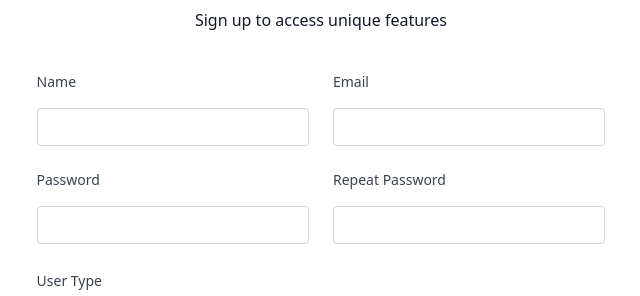
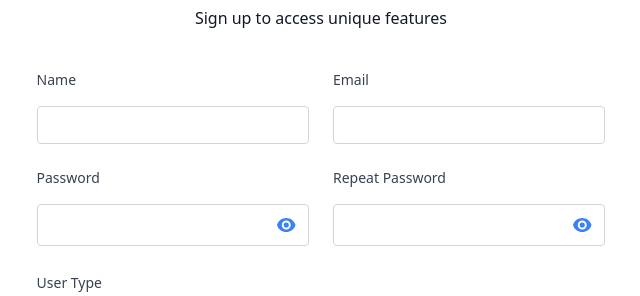
Before and after one commit to danielaWaldeck95/big_challenge_frontend, a Next.js app: page /auth/register in a window 1280 px wide. Shown: the part 193-489 px from the top of the page, without its empty margins (319-959 px from the left). Built offline with nearby package versions, Linux system fonts and the light colour scheme.

Commit message:
implement register using react query and form hooks

```diff
--- a/cspell.json
+++ b/cspell.json
@@ -1,4 +1,4 @@
 {
   "ignorePaths": ["node_modules", "package.json", "postcss.config.js", "tailwind.config.js"],
-  "words": ["callout", "Dont", "vercel", "zustand", "heroicons", "Toastify"]
+  "words": ["callout", "Dont", "vercel", "zustand", "heroicons", "hookform", "Toastify"]
 }
--- a/package.json
+++ b/package.json
@@ -15,6 +15,7 @@
   },
   "dependencies": {
     "@heroicons/react": "^2.0.16",
+    "@hookform/resolvers": "^2.9.11",
     "@types/node": "18.14.1",
     "@types/react": "18.0.28",
     "@types/react-dom": "18.0.11",
@@ -23,8 +24,11 @@
     "next": "13.2.1",
     "react": "18.2.0",
     "react-dom": "18.2.0",
+    "react-hook-form": "^7.43.5",
+    "react-query": "^3.39.3",
     "react-toastify": "^9.1.1",
     "typescript": "4.9.5",
+    "zod": "^3.21.4",
     "zustand": "^4.3.6"
   },
   "devDependencies": {
--- a/src/components/base/InputField.tsx
+++ b/src/components/base/Input.tsx
@@ -1,28 +1,24 @@
-import { useState } from "react";
+import React, { forwardRef, InputHTMLAttributes, useState } from "react";
 import { EyeIcon, EyeSlashIcon } from "@heroicons/react/24/solid";
 
-interface IInputFieldProps {
+export interface InputProps extends InputHTMLAttributes<HTMLInputElement> {
+  error?: string;
   errors?: string[];
-  label?: string;
-  name: string;
-  onChange: (event: React.ChangeEvent<HTMLInputElement>) => void;
+  label?: React.ReactNode;
+  name?: string;
   placeholder?: string;
   type: string;
-  value: string;
+  value?: string;
 }
 
-export default function InputField({
-  errors,
-  label,
-  name,
-  onChange,
-  placeholder,
-  type,
-  value,
-}: IInputFieldProps): JSX.Element {
+function Input(
+  { error, errors, label, name, placeholder, type, ...props }: InputProps,
+  ref: React.ForwardedRef<HTMLInputElement>,
+) {
   const [inputType, setInputType] = useState<string>(type);
+
   const handleShowPassword = () =>
-    inputType === "password" ? setInputType("text") : setInputType("password");
+    setInputType(inputType === "password" ? "text" : "password");
 
   const eyeIcon =
     inputType === "password" ? (
@@ -33,9 +29,9 @@ export default function InputField({
 
   const listErrors =
     errors &&
-    errors.map((error) => (
-      <div className="text-xs text-red-500" key={error}>
-        {error}
+    errors.map((err) => (
+      <div className="text-xs text-red-500" key={err}>
+        {err}
       </div>
     ));
 
@@ -47,19 +43,26 @@ export default function InputField({
         </label>
       )}
       <div>
-        <div className="flex w-full items-center space-x-4 rounded border border-gray-300 bg-white  py-2 px-3 leading-tight">
+        <div
+          className={`flex w-full items-center space-x-4 rounded border border-gray-300 bg-white  py-2 px-3 leading-tight  ${
+            error && "border-red-500"
+          }`}
+        >
           <input
+            {...props}
+            ref={ref}
             type={inputType}
-            value={value}
             name={name}
             className="w-full appearance-none focus:outline-none"
             placeholder={placeholder}
-            onChange={onChange}
           />
-          {value && type === "password" && eyeIcon}
+          {type === "password" && eyeIcon}
         </div>
+        {error && <div className="text-xs text-red-500">{error}</div>}
         {listErrors}
       </div>
     </div>
   );
 }
+
+export default forwardRef(Input);
--- a/src/pages/api/hello.ts
+++ /dev/null
@@ -1,10 +0,0 @@
-// Next.js API route support: https://nextjs.org/docs/api-routes/introduction
-import type { NextApiRequest, NextApiResponse } from "next";
-
-type Data = {
-  name: string;
-};
-
-export default function handler(req: NextApiRequest, res: NextApiResponse<Data>) {
-  res.status(200).json({ name: "John Doe" });
-}
--- /dev/null
+++ b/src/pages/api/index.ts
@@ -0,0 +1,37 @@
+// Next.js API route support: https://nextjs.org/docs/api-routes/introduction
+import axios from "axios";
+
+export type NewUser = {
+  email: string;
+  name: string;
+  password: string;
+  password_confirmation: string;
+  user_type: string;
+};
+
+export type LoginUser = {
+  email: string;
+  password: string;
+};
+
+interface ILoginResponse {
+  message: string;
+  token: string;
+}
+
+export const getCSRFCookie = async () => {
+  await axios.get(`${process.env.NEXT_PUBLIC_HOST}/sanctum/csrf-cookie`);
+};
+
+export const login = (formValues: LoginUser) =>
+  axios
+    .post<ILoginResponse>(`${process.env.NEXT_PUBLIC_API_URL}/login`, formValues)
+    .then(({ data }) => data);
+
+export const signUp = async (data: NewUser) => {
+  const { data: response } = await axios.post(
+    `${process.env.NEXT_PUBLIC_API_URL}/signup`,
+    data,
+  );
+  return response.data;
+};
--- a/src/pages/auth/register.tsx
+++ b/src/pages/auth/register.tsx
@@ -1,60 +1,112 @@
-import { useState } from "react";
+import { SubmitHandler, useForm } from "react-hook-form";
+import { useMutation } from "react-query";
+import { zodResolver } from "@hookform/resolvers/zod";
 import Link from "next/link";
+import { useRouter } from "next/router";
+import { z } from "zod";
 
 import AuthHeading from "@/components/AuthHeading";
 import BaseButton from "@/components/base/BaseButton";
-import InputField from "@/components/base/InputField";
+import Input from "@/components/base/Input";
+import showToast from "@/utils/showToast";
+import { signUp } from "../api";
 
-export default function Auth() {
-  const [formValues, setForm] = useState({
-    email: "",
-    name: "",
-    password: "",
-    passwordConfirmation: "",
-    userType: "doctor",
+const UserTypes = ["doctor", "patient"];
+const validationSchema = z
+  .object({
+    email: z.string().min(1, { message: "Email is required" }).email({
+      message: "Must be a valid email",
+    }),
+    name: z.string().min(2, { message: "Name is required" }),
+    password: z
+      .string()
+      .min(8, { message: "At least 8 characters" })
+      .regex(/^(?=.*?[A-Z])/, { message: "At least one uppercase" })
+      .regex(/^(?=.*?[a-z])/, { message: "At least one lowercase" })
+      .regex(/^(?=.*\W)/, { message: "At least one special character" }),
+    passwordConfirmation: z.string().min(1, { message: "Confirm Password is required" }),
+    userType: z.string().refine((val) => UserTypes.includes(val)),
+  })
+  .refine((data) => data.password === data.passwordConfirmation, {
+    message: "Passwords don't match",
+    path: ["passwordConfirmation"],
   });
-  const { email, name, password, passwordConfirmation, userType } = formValues;
-  const handleChange = (e: { target: { name: string; value: string } }) => {
-    const { name: inputName, value: inputValue } = e.target;
-    setForm((prev) => ({
-      ...prev,
-      [inputName]: inputValue,
-    }));
+
+type FormValues = z.infer<typeof validationSchema>;
+
+const getRegisterData = (data: FormValues) => ({
+  email: data.email,
+  name: data.name,
+  password: data.password,
+  password_confirmation: data.passwordConfirmation,
+  user_type: data.userType.toUpperCase(),
+});
+
+export default function Register() {
+  const router = useRouter();
+  const {
+    formState: { errors },
+    handleSubmit,
+    register,
+  } = useForm<FormValues>({
+    defaultValues: { userType: "doctor" },
+    resolver: zodResolver(validationSchema),
+    reValidateMode: "onChange",
+  });
+
+  const { isLoading, mutate } = useMutation({
+    mutationFn: signUp,
+    onError: (e) => showToast({ error: e, source: "registerUser", type: "error" }),
+    onSuccess: () => {
+      router.push("/auth");
+    },
+  });
+
+  const onSubmit: SubmitHandler<FormValues> = (data) => {
+    mutate(getRegisterData(data));
   };
   return (
     <div className="mx-auto flex min-h-screen flex-col items-center justify-center">
       <div className="w-2/3">
         <AuthHeading text={"Sign up to access unique features"} />
-        <form>
+        <form onSubmit={handleSubmit(onSubmit)}>
           <div className="mx-auto w-2/3">
-            <div className="mb-6 grid items-center gap-6 md:grid-cols-2">
-              <InputField
+            <div className="mb-6 grid items-start gap-6 md:grid-cols-2">
+              <Input
+                {...register("name")}
+                id={"name"}
+                name="name"
+                label="Name"
+                error={errors.name?.message}
                 type="text"
-                value={name}
-                label="Name"
-                name="name"
-                onChange={handleChange}
+                disabled={isLoading}
               />
-              <InputField
+              <Input
+                {...register("email")}
+                id={"email"}
+                name="email"
+                label="Email"
+                error={errors.email?.message}
                 type="email"
-                value={email}
-                label="Email"
-                name="email"
-                onChange={handleChange}
+                disabled={isLoading}
               />
-              <InputField
-                type="password"
-                value={password}
+              <Input
+                {...register("password")}
                 label="Password"
                 name="password"
-                onChange={handleChange}
+                error={errors.password?.message}
+                type="password"
+                id={"password"}
+                disabled={isLoading}
               />
-              <InputField
+              <Input
+                {...register("passwordConfirmation")}
+                name="passwordConfirmation"
+                error={errors.passwordConfirmation?.message}
                 type="password"
-                value={passwordConfirmation}
+                id={"passwordConfirmation"}
                 label="Repeat Password"
-                name="passwordConfirmation"
-                onChange={handleChange}
+                disabled={isLoading}
               />
             </div>
             <div className="mb-6">
@@ -67,12 +119,12 @@ export default function Auth() {
               >
                 <div className="flex w-full items-center py-2 px-3">
                   <input
-                    checked={userType === "doctor"}
-                    onChange={handleChange}
+                    {...register("userType")}
+                    disabled={isLoading}
+                    type="radio"
+                    name="userType"
+                    value="doctor"
                     id="doctor"
-                    type="radio"
-                    value="doctor"
-                    name="userType"
                     className="h-4 w-4 text-blue-600 focus:ring-blue-500 dark:border-gray-600 dark:bg-gray-700"
                   />
                   <label htmlFor="doctor" className="ml-2 text-sm font-medium">
@@ -81,12 +133,12 @@ export default function Auth() {
                 </div>
                 <div className="flex w-full items-center border-l border-gray-300 py-2 px-3">
                   <input
-                    checked={userType === "patient"}
-                    onChange={handleChange}
+                    {...register("userType")}
+                    disabled={isLoading}
+                    type="radio"
+                    name="userType"
+                    value="patient"
                     id="patient"
-                    type="radio"
-                    value="patient"
-                    name="userType"
                     className="h-4 w-4 text-blue-600 focus:ring-blue-500 dark:border-gray-600 dark:bg-gray-700"
                   />
                   <label htmlFor="patient" className="ml-2 text-sm font-medium">
@@ -96,7 +148,7 @@ export default function Auth() {
               </div>
             </div>
             <div className="flex flex-col items-center justify-between space-y-6">
-              <BaseButton text={"Sign up"} />
+              <BaseButton text={"Sign up"} isLoading={isLoading} disabled={isLoading} />
 
               <div className="flex items-center space-x-2">
                 <p className="text-base text-gray-500">Already have an account?</p>
--- /dev/null
+++ b/src/utils/showToast.tsx
@@ -0,0 +1,35 @@
+import { toast } from "react-toastify";
+import axios from "axios";
+
+type ToastProps = {
+  error?: unknown;
+  message?: string;
+  source?: string;
+  type: "success" | "error";
+};
+
+export default function showToast({
+  error,
+  message = "",
+  source = "A backend endpoint",
+  type = "success",
+}: ToastProps) {
+  if (type === "error") {
+    if (axios.isAxiosError(error)) {
+      toast.error(error.response?.data.message, {
+        hideProgressBar: true,
+        position: toast.POSITION.BOTTOM_RIGHT,
+      });
+    } else {
+      toast.error(`Whoops! ${source} had an unexpected error`, {
+        hideProgressBar: true,
+        position: toast.POSITION.BOTTOM_RIGHT,
+      });
+    }
+  } else if (type === "success") {
+    toast.success(message, {
+      hideProgressBar: true,
+      position: toast.POSITION.BOTTOM_RIGHT,
+    });
+  }
+}
```
Also changed, not shown: src/pages/_app.tsx (+7 -2 lines), src/pages/auth/index.tsx (+16 -26 lines), 2 other files (tests, documents, lock files or other folders).
